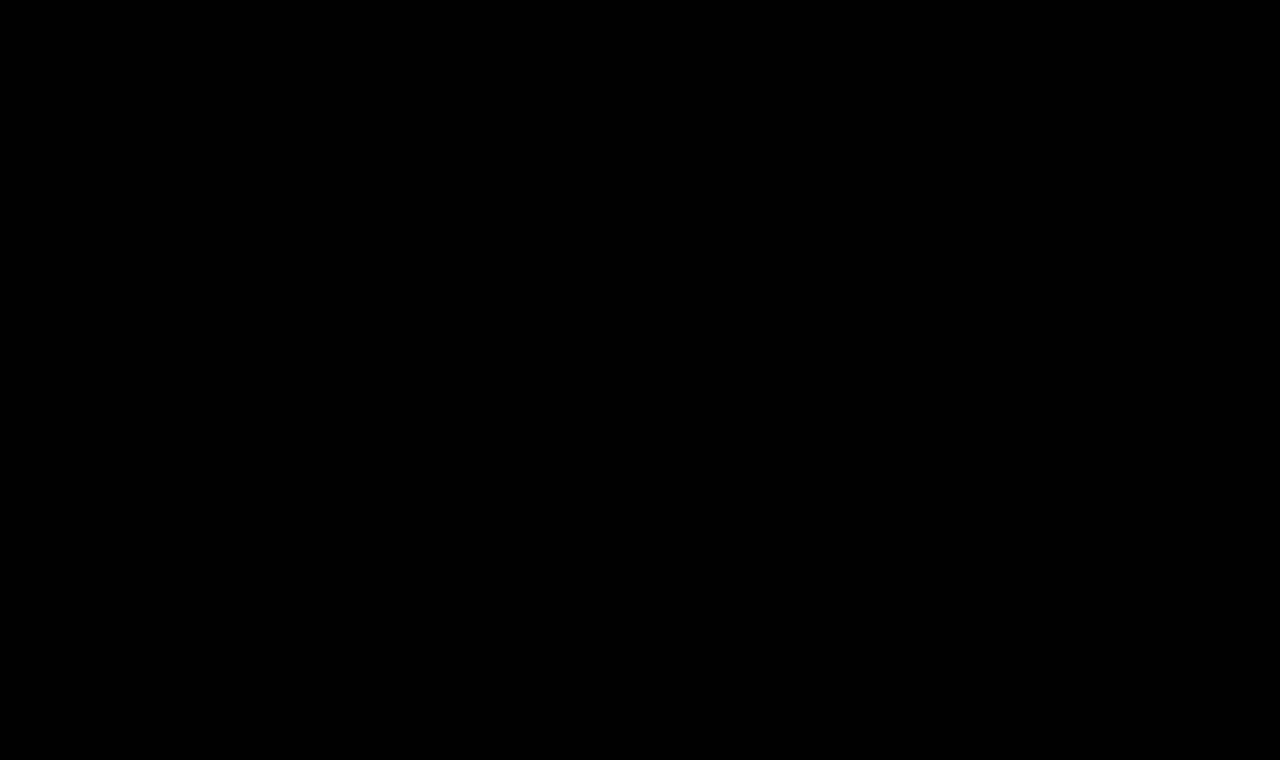
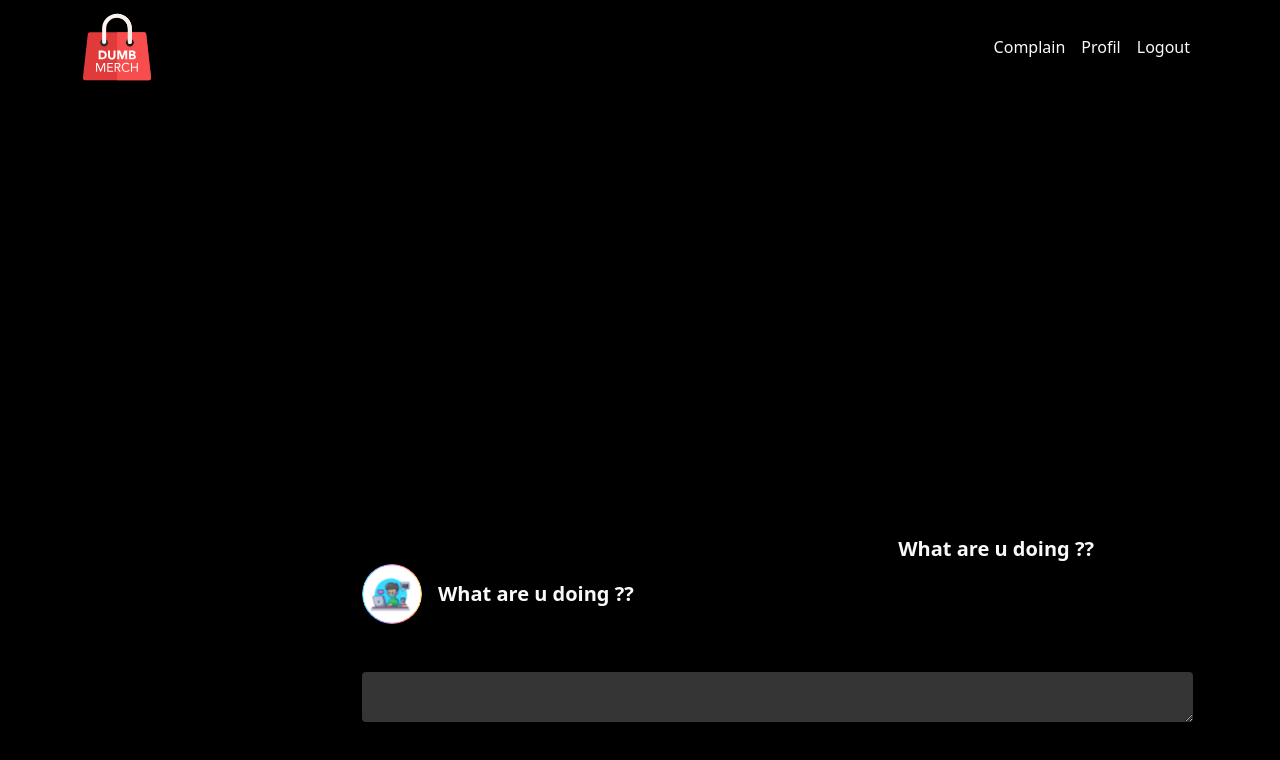
Before and after one commit to anaykun/Ahmad_Fauzi_DumbMerch, a React (Create React App) app: page /complain-admin in a window 1280 px wide. Before the commit this address had no page. Shown: the top 760 px of the page. Built offline with nearby package versions, Linux system fonts and the light colour scheme.

Commit message:
add Complain page

```diff
--- a/src/App.css
+++ b/src/App.css
@@ -341,3 +341,23 @@
     margin: 0 !important;
   }
 }
+
+/* desain complain */
+
+.canvas-complain {
+  box-shadow: 0 2px 4px 0 rgba(210, 210, 210, 0.25);
+  background-color: black;
+}
+
+.toggle-canvas {
+  height: 100vh;
+}
+
+.image-icon {
+  border-radius: 50%;
+}
+
+.chat-name {
+  display: flex;
+  flex-direction: column;
+}
--- a/src/App.js
+++ b/src/App.js
@@ -10,6 +10,8 @@
 import EditCategory from "./pages/EditCategory";
 import ProductStore from "./pages/ProductStore";
 import EditProduct from "./pages/EditProduct";
+import UserComplain from "./pages/UserComplain";
+import AdminComplain from "./pages/AdminComplain";
 
 export default class App extends Component {
   render() {
@@ -25,6 +27,8 @@
         <Route exact path="/edit-category" element={<EditCategory />} />
         <Route exact path="/product" element={<ProductStore />} />
         <Route exact path="/edit-product" element={<EditProduct />} />
+        <Route exact path="/complain-user" element={<UserComplain />} />
+        <Route exact path="/complain-admin" element={<AdminComplain />} />
       </Routes>
     );
   }
--- /dev/null
+++ b/src/pages/AdminComplain.jsx
@@ -0,0 +1,116 @@
+import React from "react";
+import { NavStore } from "./NavStore";
+import { Offcanvas, Navbar } from "react-bootstrap";
+import { useState } from "react";
+import Frame from "../assets/Frame.svg";
+import Admin from "../assets/Admin.svg";
+
+function UserComplain() {
+  const [show, setShow] = useState(false);
+
+  const handleClose = () => setShow(false);
+  const handleShow = () => setShow(true);
+  return (
+    <div>
+      <div>
+        <NavStore />
+      </div>
+      <div className="row">
+        <div className="container-fluid col-2">
+          <div className="">
+            <div className="">
+              <Navbar.Toggle
+                aria-controls=""
+                className="text-danger toggle-canvas"
+                onMouseMove={handleShow}
+              />
+            </div>
+
+            <Offcanvas show={show} onHide={handleClose}>
+              <Offcanvas.Header closeButton className="canvas-complain">
+                <Offcanvas.Title>
+                  <img
+                    className="ms-5"
+                    src={Frame}
+                    style={{ width: "70px", height: "68.22px" }}
+                  />{" "}
+                </Offcanvas.Title>
+              </Offcanvas.Header>
+              <Offcanvas.Body
+                className="canvas-complain w-100"
+                style={{ background: "black" }}
+              >
+                <div className=" ms-5 my-3 d-flex">
+                  <div className="d-flex ">
+                    <div style={{ width: "60px", height: "60px" }}>
+                      <img
+                        className="image-icon"
+                        src={Admin}
+                        alt=""
+                        style={{ width: "100%", height: "100%" }}
+                      />
+                    </div>
+
+                    <div className=" chat-name mt-2 text-light">
+                      <h5 className="fs-6 ms-4 mb-0">Egi</h5>
+                      <div>
+                        <p className=" ms-4 mb-0 fw-lighter">
+                          {" "}
+                          what are u doing ??
+                        </p>
+                      </div>
+                    </div>
+                  </div>
+                </div>
+              </Offcanvas.Body>
+            </Offcanvas>
+          </div>
+        </div>
+        <div className="coantainer-fluid col-9  ps-5">
+          <div style={{ widht: "100%", height: "55vh" }}>
+            <div></div>
+          </div>
+          <div className="ms-3 text-light text-end me-5 pe-5">
+            <p
+              className="m-0 fs-5 fw-bold"
+              style={{ marginRight: "100px", padding: "0 90px" }}
+            >
+              What are u doing ??
+            </p>
+          </div>
+
+          <div className="d-flex align-items-center mb-5 ">
+            <div style={{ width: "60px", height: "60px" }}>
+              <img
+                className="image-icon"
+                src={Admin}
+                alt=""
+                style={{ width: "100%", height: "100%" }}
+              />
+            </div>
+
+            <div className="ms-3 text-light">
+              <p className="m-0 fs-5 fw-bold">What are u doing ??</p>
+            </div>
+          </div>
+          <div className="col-9">
+            <textarea
+              className="p-1 fs-3 text-light rounded "
+              name=""
+              id=""
+              cols="50"
+              rows="1"
+              style={{
+                widht: "100%",
+                borderStyle: "none",
+                background: "rgba(210, 210, 210, 0.25)",
+              }}
+            ></textarea>
+          </div>
+        </div>
+      </div>
+    </div>
+  );
+}
+
+export default UserComplain;
--- /dev/null
+++ b/src/pages/UserComplain.jsx
@@ -0,0 +1,106 @@
+import React from "react";
+import { NavStoreUser } from "./NavStoreUser";
+import { Offcanvas, Navbar } from "react-bootstrap";
+import { useState } from "react";
+import Frame from "../assets/Frame.svg";
+import ProfilChat from "../assets/ProfilChat.svg";
+
+function UserComplain() {
+  const [show, setShow] = useState(false);
+
+  const handleClose = () => setShow(false);
+  const handleShow = () => setShow(true);
+  return (
+    <div>
+      <div>
+        <NavStoreUser />
+      </div>
+      <div className="row">
+        <div className="container-fluid col-2">
+          <div className="">
+            <div className="">
+              <Navbar.Toggle
+                aria-controls=""
+                className="text-danger toggle-canvas"
+                onMouseMove={handleShow}
+              />
+            </div>
+
+            <Offcanvas show={show} onHide={handleClose}>
+              <Offcanvas.Header closeButton className="canvas-complain">
+                <Offcanvas.Title>
+                  <img
+                    className="ms-5"
+                    src={Frame}
+                    style={{ width: "70px", height: "68.22px" }}
+                  />{" "}
+                </Offcanvas.Title>
+              </Offcanvas.Header>
+              <Offcanvas.Body
+                className="canvas-complain w-100"
+                style={{ background: "black" }}
+              >
+                <div className=" ms-5 my-3 d-flex">
+                  <div className="d-flex ">
+                    <div style={{ width: "60px", height: "60px" }}>
+                      <img
+                        className="image-icon"
+                        src={ProfilChat}
+                        alt=""
+                        style={{ width: "100%", height: "100%" }}
+                      />
+                    </div>
+
+                    <div className=" chat-name mt-2 text-light">
+                      <h5 className="fs-6 ms-4 mb-0">Egi</h5>
+                      <div>
+                        <p className=" ms-4 mb-0 fw-lighter">
+                          {" "}
+                          what are u doing ??
+                        </p>
+                      </div>
+                    </div>
+                  </div>
+                </div>
+              </Offcanvas.Body>
+            </Offcanvas>
+          </div>
+        </div>
+        <div className="coantainer-fluid col-9  ps-5">
+          <div style={{ widht: "100%", height: "60vh" }}>
+            <div></div>
+          </div>
+          <div className="d-flex align-items-center mb-5 ">
+            <div style={{ width: "60px", height: "60px" }}>
+              <img
+                className="image-icon"
+                src={ProfilChat}
+                alt=""
+                style={{ width: "100%", height: "100%" }}
+              />
+            </div>
+            <div className="ms-3 text-light">
+              <p className="m-0 fs-5 fw-bold">What are u doing ??</p>
+            </div>
+          </div>
+          <div className="col-9">
+            <textarea
+              className="p-1 fs-3 text-light rounded "
+              name=""
+              id=""
+              cols="50"
+              rows="1"
+              style={{
+                widht: "100%",
+                borderStyle: "none",
+                background: "rgba(210, 210, 210, 0.25)",
+              }}
+            ></textarea>
+          </div>
+        </div>
+      </div>
+    </div>
+  );
+}
+
+export default UserComplain;
```
Also changed, not shown: src/assets/Admin.svg (added), src/assets/ProfilChat.svg (added).
